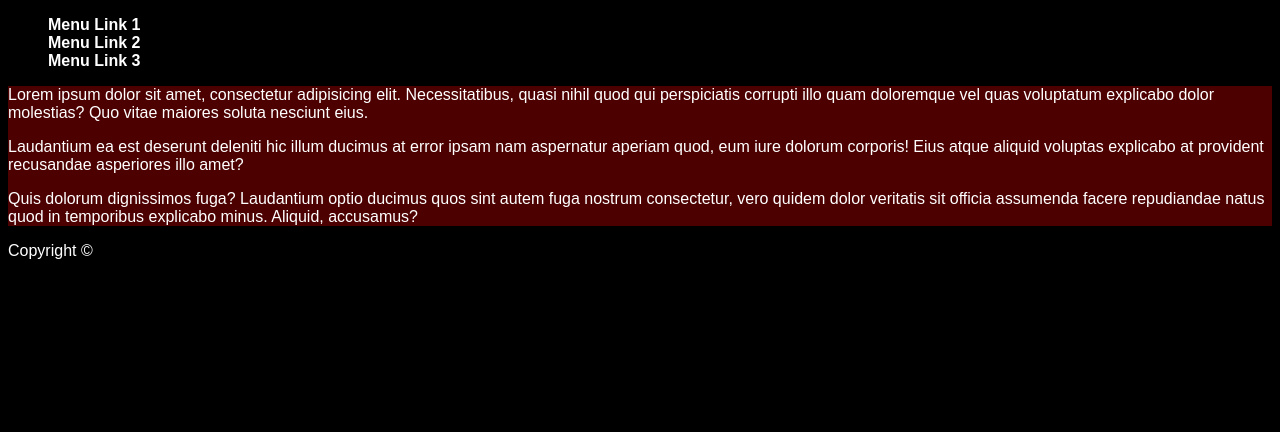
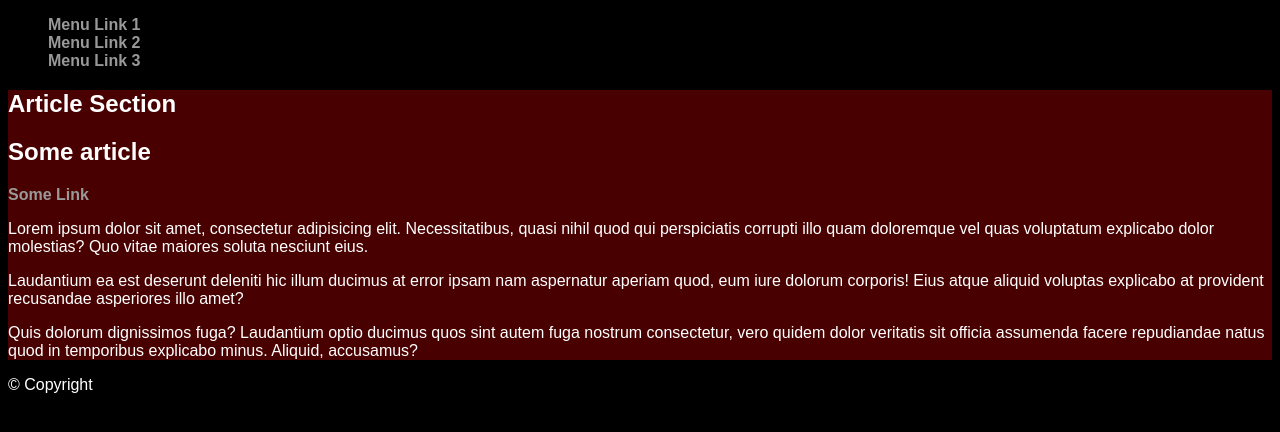
Before and after one commit to IhyaCommunity/Getting-Started, a plain HTML site: page Exercises/CSS3/3/content-formatting-styles.html in a window 1280 px wide. Drawn offline with Linux system fonts and the light colour scheme.

Commit message:
Content formatting code improved

```diff
--- a/Exercises/CSS3/3/content-formatting-styles.html
+++ b/Exercises/CSS3/3/content-formatting-styles.html
@@ -18,13 +18,13 @@
         }
 
         a {
-            color: #fff;
+            color: #999;
             text-decoration: none;
             font-weight: bold;
         }
 
         section {
-            background-color: rgba(153, 0, 0, .5);
+            background-color: rgb(73, 0, 0);
         }
 
     </style>
@@ -44,18 +44,26 @@
 
     <main>
         <section>
+            <header>
+                <h2>Article Section</h2>
+            </header>
+
             <article>
-                <header></header>
+                <header>
+                    <h2>Some article</h2>
+                </header>
+
+                <a href="#">Some Link</a>
+
+                <p>Lorem ipsum dolor sit amet, consectetur adipisicing elit. Necessitatibus, quasi nihil quod qui perspiciatis corrupti illo quam doloremque vel quas voluptatum explicabo dolor molestias? Quo vitae maiores soluta nesciunt eius.</p>
+                <p>Laudantium ea est deserunt deleniti hic illum ducimus at error ipsam nam aspernatur aperiam quod, eum iure dolorum corporis! Eius atque aliquid voluptas explicabo at provident recusandae asperiores illo amet?</p>
+                <p>Quis dolorum dignissimos fuga? Laudantium optio ducimus quos sint autem fuga nostrum consectetur, vero quidem dolor veritatis sit officia assumenda facere repudiandae natus quod in temporibus explicabo minus. Aliquid, accusamus?</p>
             </article>
-
-            <p>Lorem ipsum dolor sit amet, consectetur adipisicing elit. Necessitatibus, quasi nihil quod qui perspiciatis corrupti illo quam doloremque vel quas voluptatum explicabo dolor molestias? Quo vitae maiores soluta nesciunt eius.</p>
-            <p>Laudantium ea est deserunt deleniti hic illum ducimus at error ipsam nam aspernatur aperiam quod, eum iure dolorum corporis! Eius atque aliquid voluptas explicabo at provident recusandae asperiores illo amet?</p>
-            <p>Quis dolorum dignissimos fuga? Laudantium optio ducimus quos sint autem fuga nostrum consectetur, vero quidem dolor veritatis sit officia assumenda facere repudiandae natus quod in temporibus explicabo minus. Aliquid, accusamus?</p>
         </section>
     </main>
 
     <footer>
-        <p>Copyright &copy;</p>
+        <p>&copy; Copyright</p>
     </footer>
 
 </body>
```
